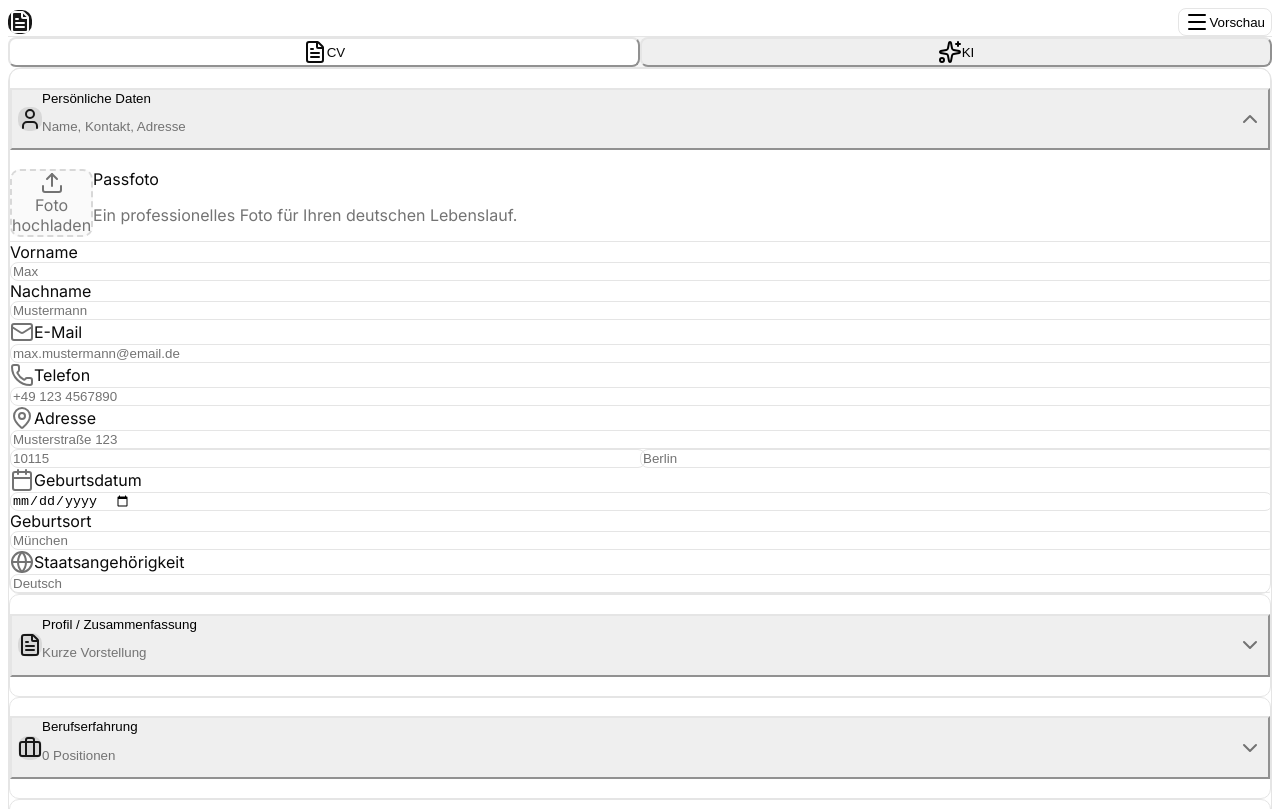
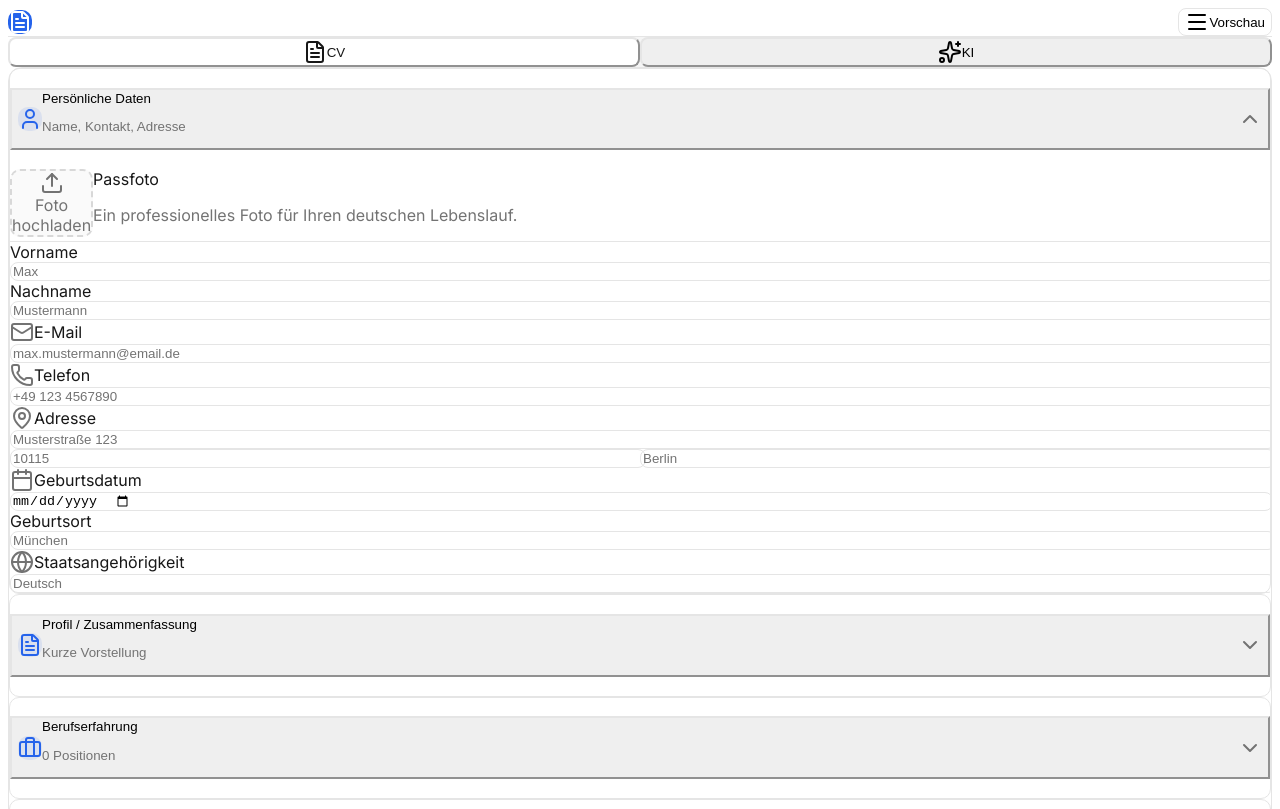
Before and after one commit to AnPod/lebenslauf-pro, a Next.js app: page / in a window 1280 px wide. Shown: the top 809 px of the page. Built offline with nearby package versions, Linux system fonts and the light colour scheme.

Commit message:
feat(ui): implement custom design system with brand colors

```diff
--- a/src/app/globals.css
+++ b/src/app/globals.css
@@ -12,6 +12,10 @@
 @layer base {
   html {
     font-family: system-ui, -apple-system, sans-serif;
+  }
+
+  h1, h2, h3, h4, h5, h6 {
+    letter-spacing: -0.02em;
   }
 }
 
@@ -81,71 +85,94 @@
 
 :root {
   --radius: 0.625rem;
-  --background: oklch(1 0 0);
-  --foreground: oklch(0.145 0 0);
-  --card: oklch(1 0 0);
-  --card-foreground: oklch(0.145 0 0);
-  --popover: oklch(1 0 0);
-  --popover-foreground: oklch(0.145 0 0);
-  --primary: oklch(0.205 0 0);
-  --primary-foreground: oklch(0.985 0 0);
-  --secondary: oklch(0.97 0 0);
-  --secondary-foreground: oklch(0.205 0 0);
-  --muted: oklch(0.97 0 0);
-  --muted-foreground: oklch(0.556 0 0);
-  --accent: oklch(0.97 0 0);
-  --accent-foreground: oklch(0.205 0 0);
-  --destructive: oklch(0.577 0.245 27.325);
-  --border: oklch(0.922 0 0);
-  --input: oklch(0.922 0 0);
-  --ring: oklch(0.708 0 0);
-  --chart-1: oklch(0.646 0.222 41.116);
-  --chart-2: oklch(0.6 0.118 184.704);
-  --chart-3: oklch(0.398 0.07 227.392);
-  --chart-4: oklch(0.828 0.189 84.429);
-  --chart-5: oklch(0.769 0.188 70.08);
-  --sidebar: oklch(0.985 0 0);
-  --sidebar-foreground: oklch(0.145 0 0);
-  --sidebar-primary: oklch(0.205 0 0);
-  --sidebar-primary-foreground: oklch(0.985 0 0);
-  --sidebar-accent: oklch(0.97 0 0);
-  --sidebar-accent-foreground: oklch(0.205 0 0);
-  --sidebar-border: oklch(0.922 0 0);
-  --sidebar-ring: oklch(0.708 0 0);
+
+  /* Brand Colors */
+  --brand-primary: #2563eb;
+  --brand-secondary: #7c3aed;
+  --brand-success: #10b981;
+  --brand-warning: #f59e0b;
+
+  /* Neutral Scale */
+  --neutral-50: #fafafa;
+  --neutral-100: #f5f5f5;
+  --neutral-200: #e5e5e5;
+  --neutral-300: #d4d4d4;
+  --neutral-400: #a3a3a3;
+  --neutral-500: #737373;
+  --neutral-600: #525252;
+  --neutral-700: #404040;
+  --neutral-800: #262626;
+  --neutral-900: #171717;
+
+  /* shadcn/ui Color Variables */
+  --background: #ffffff;
+  --foreground: #171717;
+  --card: #ffffff;
+  --card-foreground: #171717;
+  --popover: #ffffff;
+  --popover-foreground: #171717;
+  --primary: #2563eb;
+  --primary-foreground: #ffffff;
+  --secondary: #7c3aed;
+  --secondary-foreground: #ffffff;
+  --muted: #f5f5f5;
+  --muted-foreground: #737373;
+  --accent: #f5f5f5;
+  --accent-foreground: #171717;
+  --destructive: #ef4444;
+  --destructive-foreground: #ffffff;
+  --border: #e5e5e5;
+  --input: #e5e5e5;
+  --ring: #2563eb;
+  --chart-1: #2563eb;
+  --chart-2: #7c3aed;
+  --chart-3: #10b981;
+  --chart-4: #f59e0b;
+  --chart-5: #ef4444;
+  --sidebar: #fafafa;
+  --sidebar-foreground: #171717;
+  --sidebar-primary: #2563eb;
+  --sidebar-primary-foreground: #ffffff;
+  --sidebar-accent: #f5f5f5;
+  --sidebar-accent-foreground: #171717;
+  --sidebar-border: #e5e5e5;
+  --sidebar-ring: #2563eb;
 }
 
 .dark {
-  --background: oklch(0.145 0 0);
-  --foreground: oklch(0.985 0 0);
-  --card: oklch(0.205 0 0);
-  --card-foreground: oklch(0.985 0 0);
-  --popover: oklch(0.205 0 0);
-  --popover-foreground: oklch(0.985 0 0);
-  --primary: oklch(0.922 0 0);
-  --primary-foreground: oklch(0.205 0 0);
-  --secondary: oklch(0.269 0 0);
-  --secondary-foreground: oklch(0.985 0 0);
-  --muted: oklch(0.269 0 0);
-  --muted-foreground: oklch(0.708 0 0);
-  --accent: oklch(0.269 0 0);
-  --accent-foreground: oklch(0.985 0 0);
-  --destructive: oklch(0.704 0.191 22.216);
-  --border: oklch(1 0 0 / 10%);
-  --input: oklch(1 0 0 / 15%);
-  --ring: oklch(0.556 0 0);
-  --chart-1: oklch(0.488 0.243 264.376);
-  --chart-2: oklch(0.696 0.17 162.48);
-  --chart-3: oklch(0.769 0.188 70.08);
-  --chart-4: oklch(0.627 0.265 303.9);
-  --chart-5: oklch(0.645 0.246 16.439);
-  --sidebar: oklch(0.205 0 0);
-  --sidebar-foreground: oklch(0.985 0 0);
-  --sidebar-primary: oklch(0.488 0.243 264.376);
-  --sidebar-primary-foreground: oklch(0.985 0 0);
-  --sidebar-accent: oklch(0.269 0 0);
-  --sidebar-accent-foreground: oklch(0.985 0 0);
-  --sidebar-border: oklch(1 0 0 / 10%);
-  --sidebar-ring: oklch(0.556 0 0);
+  /* Dark Mode Color Variables */
+  --background: #171717;
+  --foreground: #fafafa;
+  --card: #262626;
+  --card-foreground: #fafafa;
+  --popover: #262626;
+  --popover-foreground: #fafafa;
+  --primary: #3b82f6;
+  --primary-foreground: #ffffff;
+  --secondary: #8b5cf6;
+  --secondary-foreground: #ffffff;
+  --muted: #404040;
+  --muted-foreground: #a3a3a3;
+  --accent: #404040;
+  --accent-foreground: #fafafa;
+  --destructive: #f87171;
+  --destructive-foreground: #ffffff;
+  --border: #404040;
+  --input: #525252;
+  --ring: #3b82f6;
+  --chart-1: #3b82f6;
+  --chart-2: #8b5cf6;
+  --chart-3: #34d399;
+  --chart-4: #fbbf24;
+  --chart-5: #f87171;
+  --sidebar: #262626;
+  --sidebar-foreground: #fafafa;
+  --sidebar-primary: #3b82f6;
+  --sidebar-primary-foreground: #ffffff;
+  --sidebar-accent: #404040;
+  --sidebar-accent-foreground: #fafafa;
+  --sidebar-border: #404040;
+  --sidebar-ring: #3b82f6;
 }
 
 @layer base {
```
